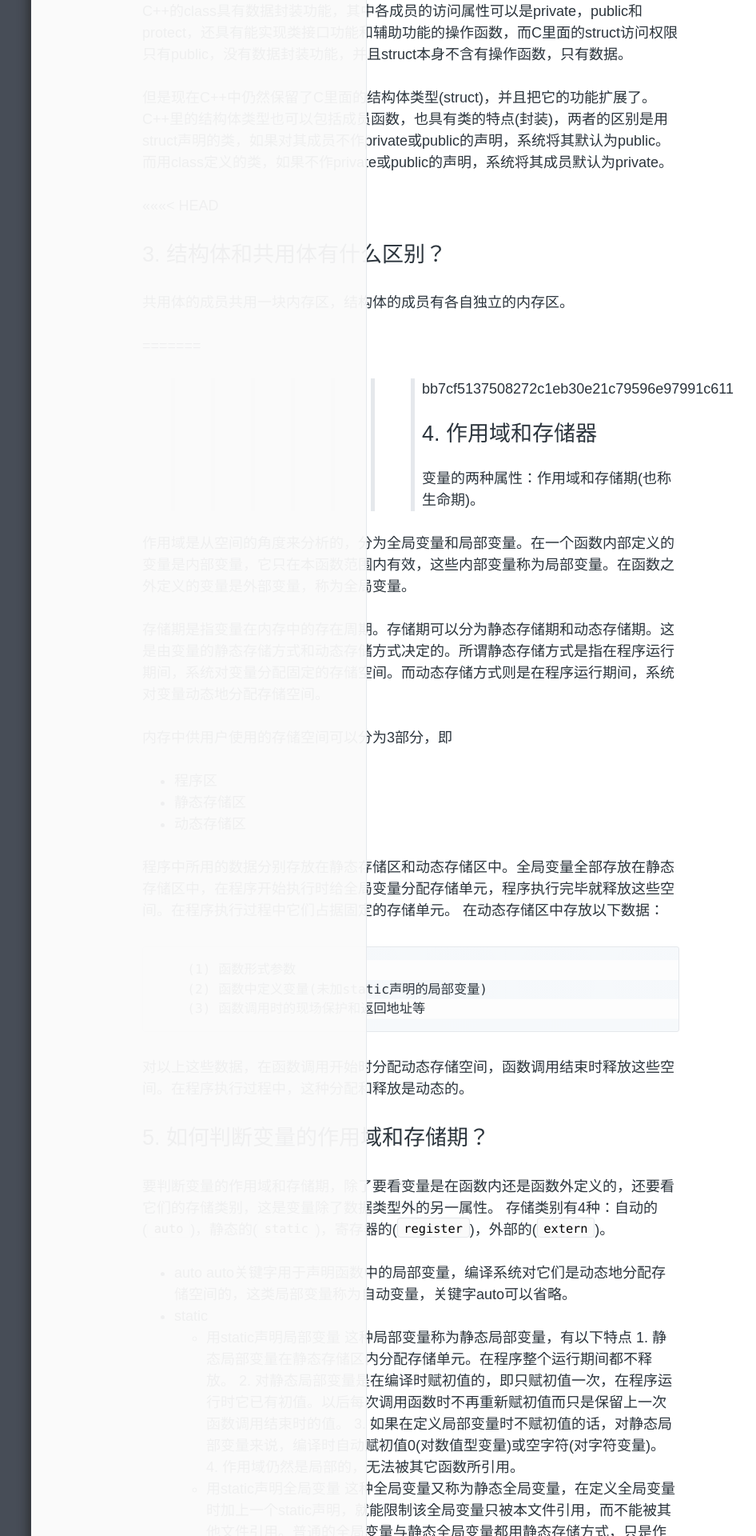
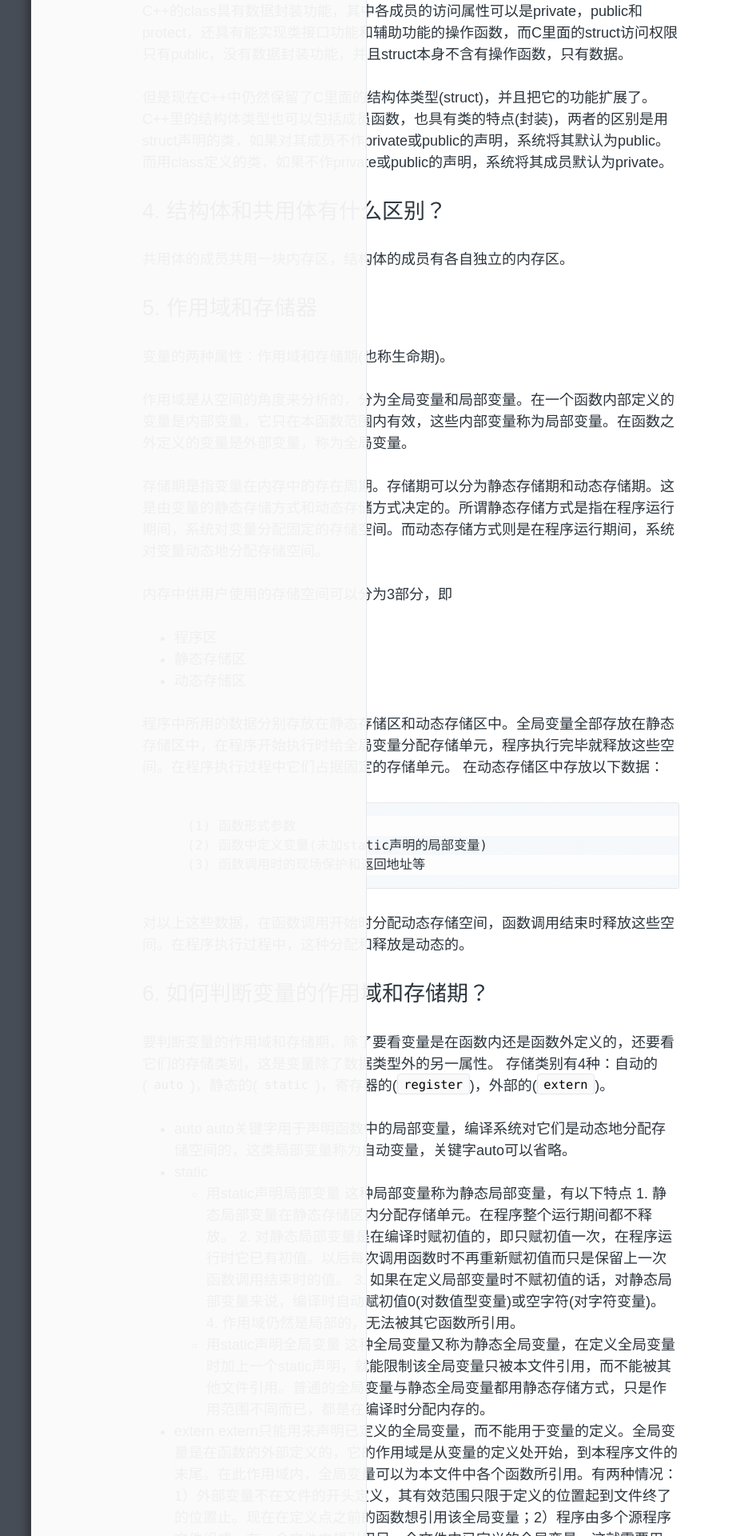
Before and after one commit to zhuyafei/zhuyafei.github.io, a Jekyll site: the page built from _posts/tech/2015-09-21-C++.md, in a window 1280 px wide. Shown: the part 1128-3048 px from the top of the page at 80% size, without its empty margins (126-1072 px from the left). Built offline with Jekyll 4.4.1, drawn with Linux system fonts in a browser that asks for light colours; comment, search, counter and statistics services are not loaded; some of the changed text lies outside the part shown.

Commit message:
Modify 2015-09-21-C++.md

```diff
--- a/_posts/tech/2015-09-21-C++.md
+++ b/_posts/tech/2015-09-21-C++.md
@@ -18,13 +18,10 @@ C++的class具有数据封装功能，其中各成员的访问属性可以是pri
 
 但是现在C++中仍然保留了C里面的结构体类型(struct)，并且把它的功能扩展了。C++里的结构体类型也可以包括成员函数，也具有类的特点(封装)，两者的区别是用struct声明的类，如果对其成员不作private或public的声明，系统将其默认为public。而用class定义的类，如果不作private或public的声明，系统将其成员默认为private。
 
-<<<<<<< HEAD
-## 3. 结构体和共用体有什么区别？
+## 4. 结构体和共用体有什么区别？
 共用体的成员共用一块内存区，结构体的成员有各自独立的内存区。
 
-=======
->>>>>>> bb7cf5137508272c1eb30e21c79596e97991c611
-## 4. 作用域和存储器
+## 5. 作用域和存储器
 变量的两种属性：作用域和存储期(也称生命期)。
 
 作用域是从空间的角度来分析的，分为全局变量和局部变量。在一个函数内部定义的变量是内部变量，它只在本函数范围内有效，这些内部变量称为局部变量。在函数之外定义的变量是外部变量，称为全局变量。
@@ -46,7 +43,7 @@ C++的class具有数据封装功能，其中各成员的访问属性可以是pri
 
 对以上这些数据，在函数调用开始时分配动态存储空间，函数调用结束时释放这些空间。在程序执行过程中，这种分配和释放是动态的。
 
-## 5. 如何判断变量的作用域和存储期？
+## 6. 如何判断变量的作用域和存储期？
 要判断变量的作用域和存储期，除了要看变量是在函数内还是函数外定义的，还要看它们的存储类别，这是变量除了数据类型外的另一属性。
 存储类别有4种：自动的(`auto`)，静态的(`static`)，寄存器的(`register`)，外部的(`extern`)。
 
```
Also changed, not shown: other parts of _posts/tech/2015-09-21-C++.md (+6 -6 lines).
